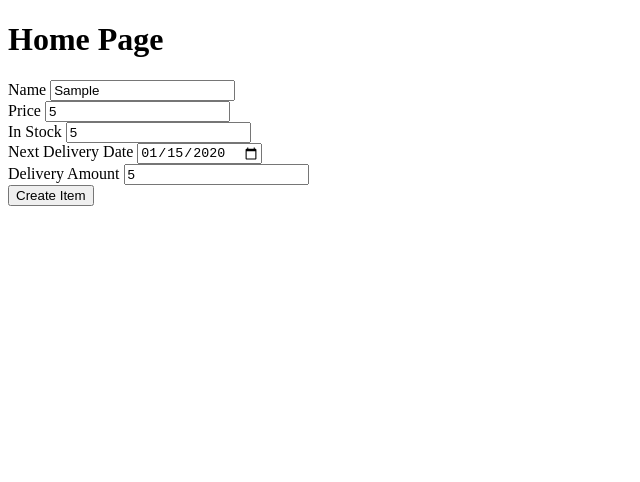
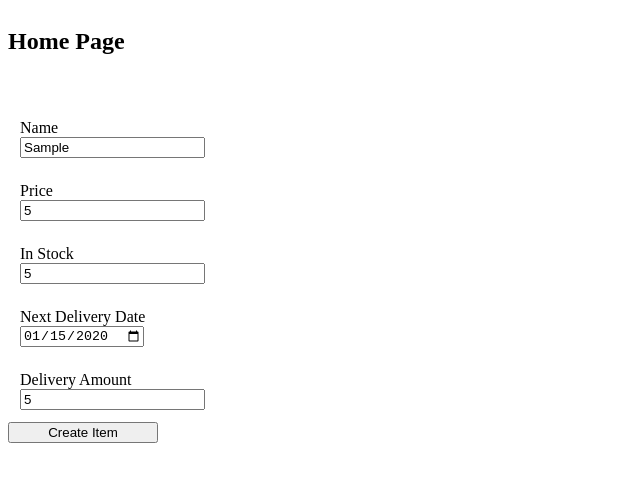
Before and after one commit to stockw/inventoryprj, a website: page public/index.html in a window 1280 px wide. Both pictures are taken after typing "Sample", "5", "5", "2020-01-15", "5" into the empty fields and a click on the button "Create Item". Shown: the whole page, without its empty margins (0-640 px from the left). Drawn offline with Linux system fonts and the light colour scheme; no server answers.

Commit message:
second commit

```diff
--- a/Models/items.js
+++ b/Models/items.js
@@ -6,7 +6,7 @@ const itemSchema = new mongoose.Schema({
     price: Number,
     inventory: Number,
     nextDelivery: Date,
-    delvieryAmnt: Number
+    deliveryAmnt: Number
 })
 
 
--- a/public/index.css
+++ b/public/index.css
@@ -0,0 +1,14 @@
+#navbar{
+    display: flex;
+    justify-content: space-between;
+}
+
+.input-container{
+    margin: 12px;
+}
+
+#container{
+    display: flex;
+    flex-direction: column;
+    max-width: 150px;
+}
--- a/public/index.html
+++ b/public/index.html
@@ -9,7 +9,11 @@
     <link rel="stylesheet" href="./index.css">
 </head>
 <body>
+<nav id="navbar">
   <h1>Home Page</h1>
+  <!-- <h1 id="display-page-button">Display Items</h1>
+  <h1 id="delete">Delete Item</h1> -->
+</nav>
   <div id="container">
     <p id="upload-status"></p>
     <div class="input-container">
--- a/public/index.js
+++ b/public/index.js
@@ -7,16 +7,16 @@ let submitButton = document.getElementById('submit-item');
 submitButton.addEventListener('click', async () => {
     let nameString = document.getElementById('name-input').value;
     let priceNumber = +document.getElementById('price-input').value;
-    let inventoryNumber = +document.getElementById('inventory-input');
+    let inventoryNumber = +document.getElementById('inventory-input').value;
     let nextDeliveryDate = document.getElementById('nextDelivery-input').value;
-    let delvieryAmntNumber = +document.getElementById('deliveryAmnt-input').value
+    let deliveryAmntNumber = +document.getElementById('deliveryAmnt-input').value
 
     const Item = {
         nameString,
         priceNumber,
         inventoryNumber,
         nextDeliveryDate,
-        delvieryAmntNumber
+        deliveryAmntNumber
     }
 
     let response = await fetch('http://localhost:5000/create_item', {
@@ -64,4 +64,10 @@ const getData = async () => {
     })
 }
 
-getData()
+// getData()
+
+// let displayPageButton = document.getElementById('display-page-button')
+// displayPageButton.addEventListener('click', (event) => {
+//     let id = event.target.databaseId
+//     window.location.href = "/get_inv_data"
+// })
```
Also changed, not shown: server.js (+8 -4 lines).
